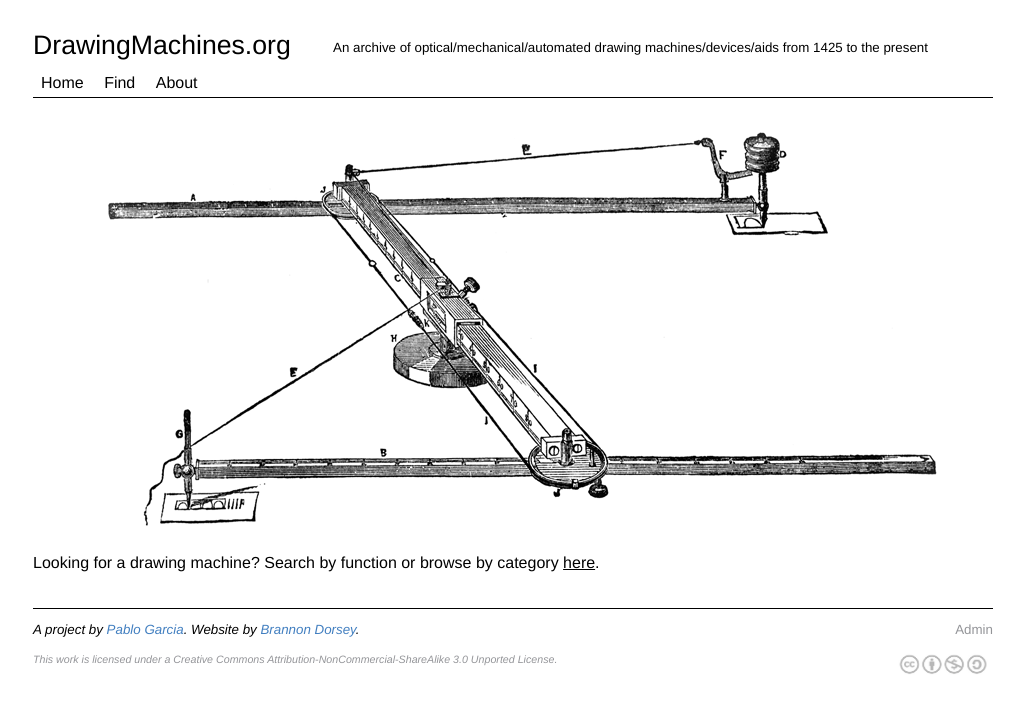
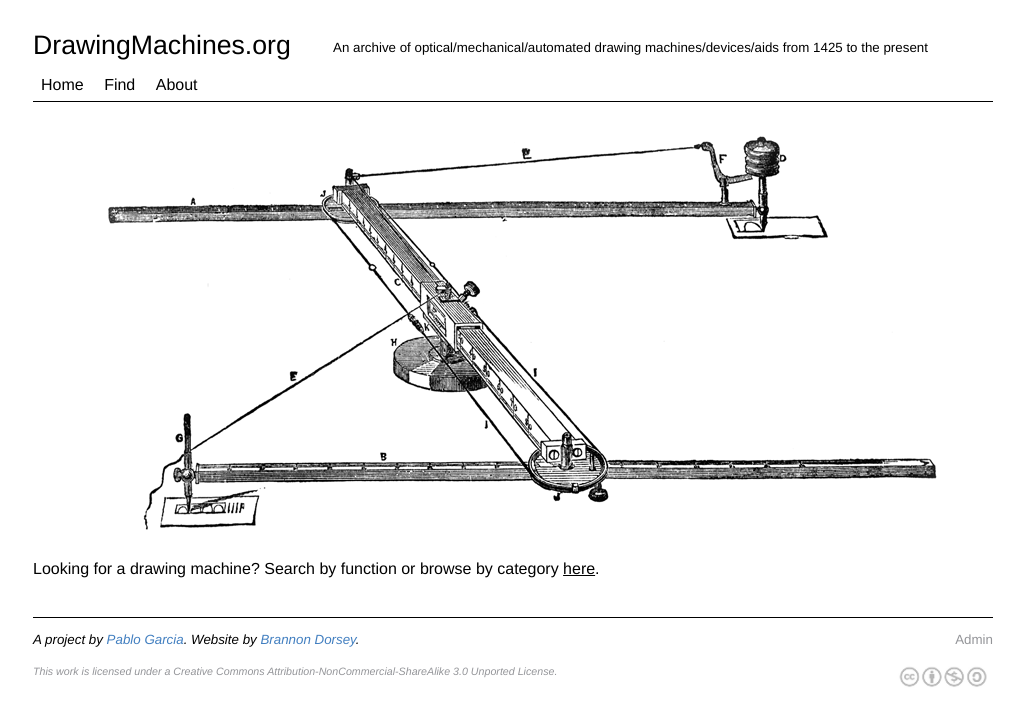
Before and after one commit to brannondorsey/drawingmachines, a PHP site: page /api_builder/ in a window 1280 px wide. Shown: the top 726 px of the page, without its empty margins (127-1150 px from the left). Run offline with PHP 8.4, Linux system fonts and the light colour scheme; some libraries are stand-ins or nearby versions.

Commit message:
Increased line-height

```diff
--- a/sass/base.scss
+++ b/sass/base.scss
@@ -8,6 +8,10 @@ body{
 	font-size: $default_font_size;
 	font-weight: 300;
 	margin: 0px auto;
+}
+
+p, ul, li {
+	line-height: 1.4;
 }
 
 
--- a/styles/base.css
+++ b/styles/base.css
@@ -5,6 +5,9 @@ body {
   font-size: 12pt;
   font-weight: 300;
   margin: 0px auto; }
+
+p, ul, li {
+  line-height: 1.4; }
 
 a, a:visited {
   color: black;
```
